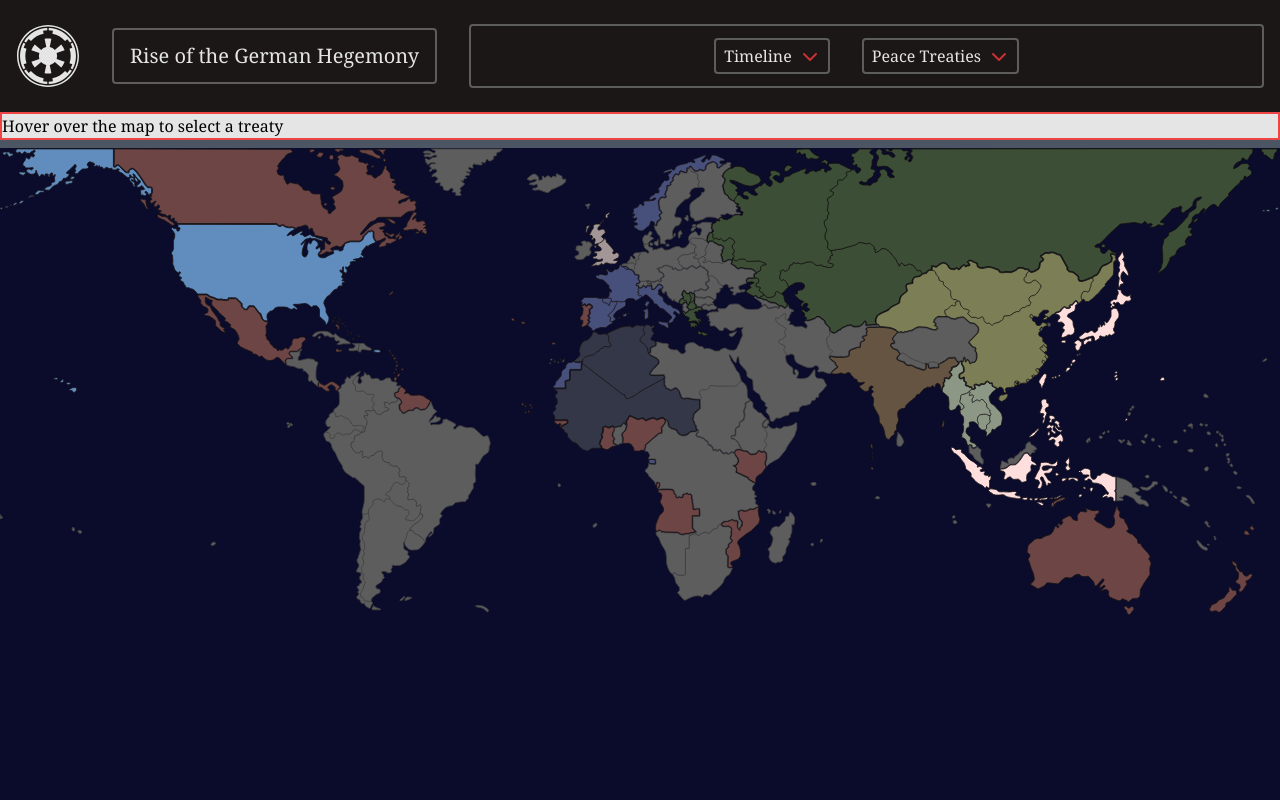
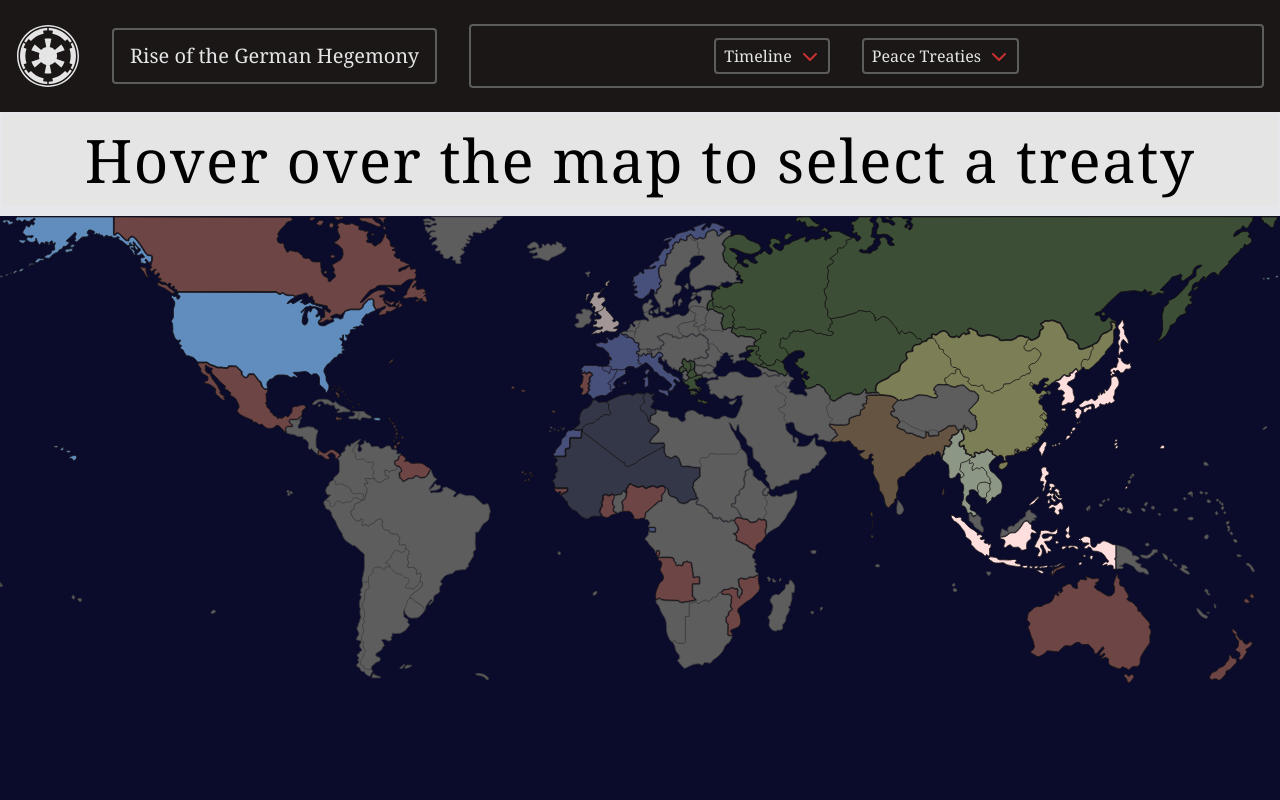
Before and after one commit to jackie-png/althistsite2, a Next.js app: page /articles/peace-treaties in a window 1280 px wide. Shown: the top 800 px of the page. Built offline with nearby package versions, Linux system fonts and the light colour scheme.

Commit message:
added small animation

```diff
--- a/src/app/articles/peace-treaties/page.js
+++ b/src/app/articles/peace-treaties/page.js
@@ -3,8 +3,9 @@ import { SelectableCountries2 } from "@/app/components/SelectableCountries2";
 import { SelectableCountries } from "../../components/SelectableCountries";
 import { useState, useEffect } from "react";
 import { useRouter } from "next/navigation";
+import { motion } from "framer-motion";
 export default function page(){
-    const [currentHovered, setCurrentHovered] = useState("")
+    const [currentHovered, setCurrentHovered] = useState("Hover over the map to select a treaty")
     const router = useRouter();
 
     function goToLink(link){
@@ -16,11 +17,24 @@ export default function page(){
     },[currentHovered])
     return(
         <div>
-            <div className="border-2 border-solid border-red-500">{currentHovered === "" ? "Hover over the map to select a treaty" : currentHovered.display}</div>
-            <div className="min-h-screen bg-[#0B0B2B] border-y-8 border-gray-600 border-solid">
+            <div className="border-2 p-4 border-solid flex justify-center">
+
+
+                <motion.h1
+                    key={currentHovered}
+                    initial={{opacity: 0}}
+                    animate={{opacity: 1}}
+                    transition={{
+                        duration: 0.3,
+                        ease: "easeInOut"
+                    }}
+                    className="text-6xl tracking-wide">
+                    {currentHovered}
+                </motion.h1>
+            </div>
+            <div className="min-h-screen bg-[#0B0B2B] border-y-8 border-solid">
                 <SelectableCountries2 onHoverStart={setCurrentHovered} onClick={goToLink}/>
             </div>
-            <button onClick={()=>goToLink("treaty-of-moscow")}>clikc</button>
         </div>
     )
 }
```
Also changed, not shown: src/app/components/SelectableCountries2.js.
